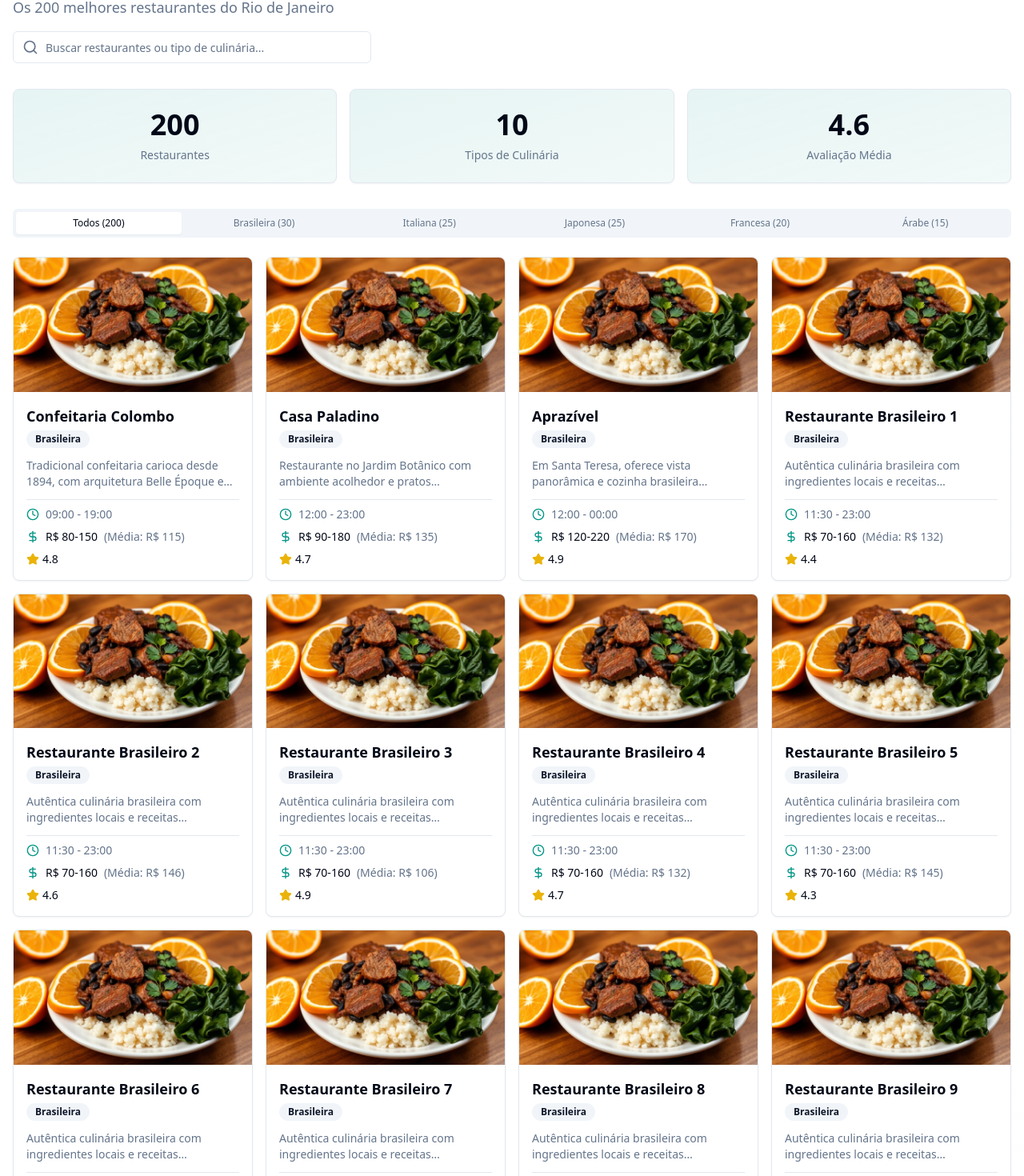
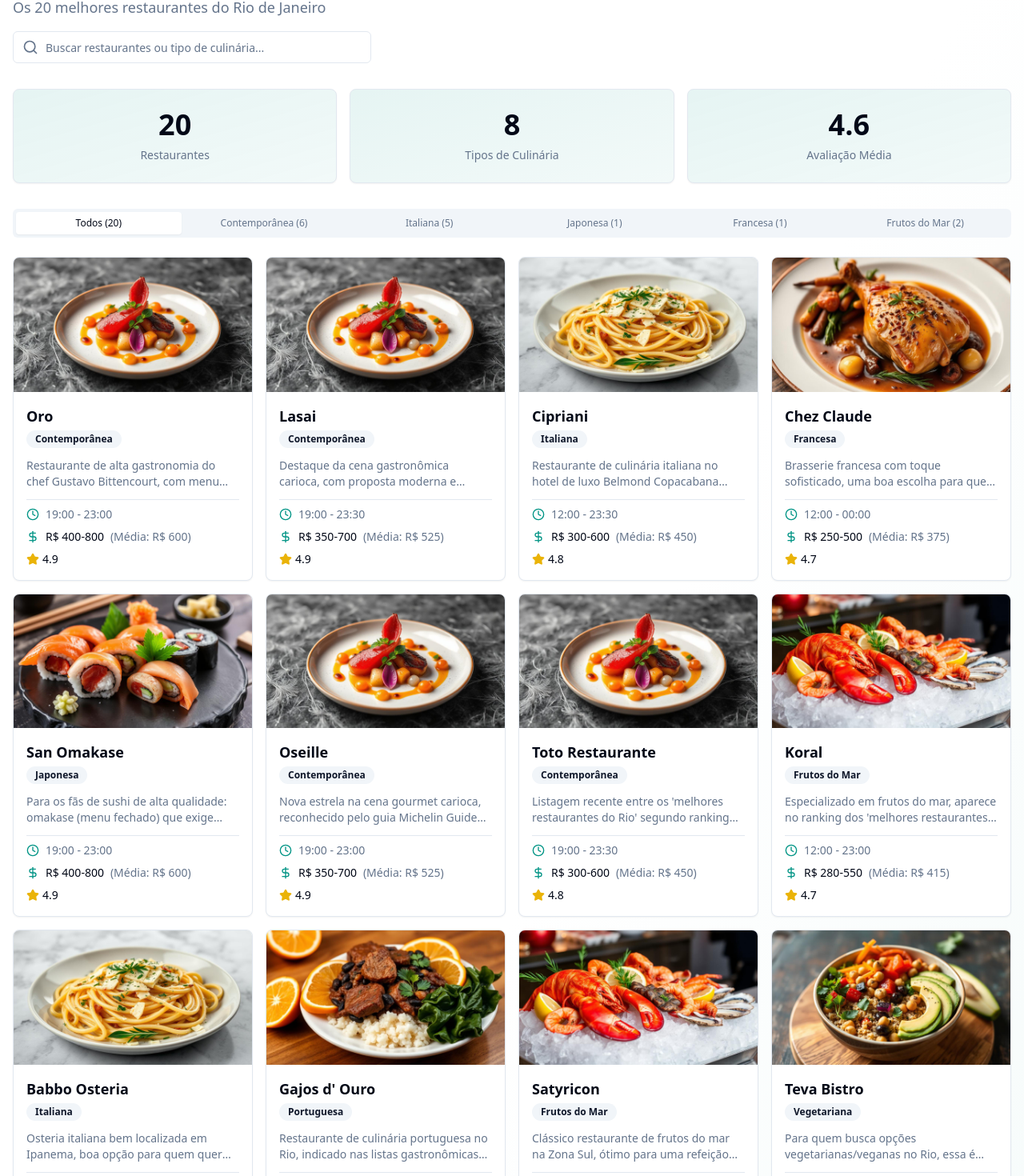
Before and after one commit to carlospatrick9713-bot/repo-relocation-75caf1ae, a React (Vite) app: page /restaurants in a window 1280 px wide. Shown: the part 158-1628 px from the top of the page at 80% size. Built offline with nearby package versions, Linux system fonts and the light colour scheme; the HTML template or start-up script is replaced by a standard one.

Commit message:
Substitute with real Rio restaurants
Update restaurants list to 20 real Rio establishments, categorize cuisines, and assign realistic details and images per cuisine.

```diff
--- a/src/data/restaurants.ts
+++ b/src/data/restaurants.ts
@@ -22,193 +22,247 @@ export interface Restaurant {
 }
 
 const cuisineImages: Record<string, string> = {
-  'Brasileira': foodBrasileira,
+  'Contemporânea': foodContemporanea,
   'Italiana': foodItaliana,
   'Japonesa': foodJaponesa,
   'Francesa': foodFrancesa,
-  'Árabe': foodArabe,
   'Frutos do Mar': foodFrutosMar,
   'Churrascaria': foodChurrascaria,
-  'Contemporânea': foodContemporanea,
   'Vegetariana': foodVegetariana,
-  'Internacional': foodInternacional,
+  'Portuguesa': foodBrasileira,
 };
 
 export const cuisineTypes = [
-  'Brasileira',
+  'Contemporânea',
   'Italiana',
   'Japonesa',
   'Francesa',
-  'Árabe',
   'Frutos do Mar',
+  'Vegetariana',
   'Churrascaria',
-  'Contemporânea',
-  'Vegetariana',
-  'Internacional'
+  'Portuguesa'
 ];
 
-// Gerando 200 restaurantes diversos
+// 20 melhores restaurantes do Rio de Janeiro
 export const restaurants: Restaurant[] = [
-  // Brasileira (30 restaurantes)
   {
     id: 1,
-    name: "Confeitaria Colombo",
-    cuisine: "Brasileira",
-    description: "Tradicional confeitaria carioca desde 1894, com arquitetura Belle Époque e culinária clássica brasileira.",
-    priceRange: "R$ 80-150",
-    averagePrice: 115,
-    hours: "09:00 - 19:00",
-    image: cuisineImages['Brasileira'],
+    name: "Oro",
+    cuisine: "Contemporânea",
+    description: "Restaurante de alta gastronomia do chef Gustavo Bittencourt, com menu degustação focado em ingredientes brasileiros em versão refinada. Figura em rankings latino-americanos de restaurantes de destaque.",
+    priceRange: "R$ 400-800",
+    averagePrice: 600,
+    hours: "19:00 - 23:00",
+    image: cuisineImages['Contemporânea'],
+    rating: 4.9
+  },
+  {
+    id: 2,
+    name: "Lasai",
+    cuisine: "Contemporânea",
+    description: "Destaque da cena gastronômica carioca, com proposta moderna e criativa, buscando excelência e valorização de ingredientes locais. Aparece em listas de melhores restaurantes da América Latina.",
+    priceRange: "R$ 350-700",
+    averagePrice: 525,
+    hours: "19:00 - 23:30",
+    image: cuisineImages['Contemporânea'],
+    rating: 4.9
+  },
+  {
+    id: 3,
+    name: "Cipriani",
+    cuisine: "Italiana",
+    description: "Restaurante de culinária italiana no hotel de luxo Belmond Copacabana Palace, indicado por guias de alta gastronomia. Presença em rankings para o Rio.",
+    priceRange: "R$ 300-600",
+    averagePrice: 450,
+    hours: "12:00 - 23:30",
+    image: cuisineImages['Italiana'],
     rating: 4.8
   },
   {
-    id: 2,
-    name: "Casa Paladino",
-    cuisine: "Brasileira",
-    description: "Restaurante no Jardim Botânico com ambiente acolhedor e pratos tradicionais brasileiros.",
-    priceRange: "R$ 90-180",
-    averagePrice: 135,
-    hours: "12:00 - 23:00",
-    image: cuisineImages['Brasileira'],
+    id: 4,
+    name: "Chez Claude",
+    cuisine: "Francesa",
+    description: "Brasserie francesa com toque sofisticado, uma boa escolha para quem quer jantar em estilo europeu no coração da Zona Sul.",
+    priceRange: "R$ 250-500",
+    averagePrice: 375,
+    hours: "12:00 - 00:00",
+    image: cuisineImages['Francesa'],
     rating: 4.7
   },
   {
-    id: 3,
-    name: "Aprazível",
-    cuisine: "Brasileira",
-    description: "Em Santa Teresa, oferece vista panorâmica e cozinha brasileira contemporânea.",
-    priceRange: "R$ 120-220",
-    averagePrice: 170,
-    hours: "12:00 - 00:00",
-    image: cuisineImages['Brasileira'],
+    id: 5,
+    name: "San Omakase",
+    cuisine: "Japonesa",
+    description: "Para os fãs de sushi de alta qualidade: omakase (menu fechado) que exige reserva e traz experiência privilegiada de culinária japonesa no Rio.",
+    priceRange: "R$ 400-800",
+    averagePrice: 600,
+    hours: "19:00 - 23:00",
+    image: cuisineImages['Japonesa'],
     rating: 4.9
   },
-  ...Array.from({ length: 27 }, (_, i) => ({
-    id: i + 4,
-    name: `Restaurante Brasileiro ${i + 1}`,
-    cuisine: "Brasileira",
-    description: "Autêntica culinária brasileira com ingredientes locais e receitas tradicionais.",
-    priceRange: "R$ 70-160",
-    averagePrice: 100 + Math.floor(Math.random() * 60),
-    hours: "11:30 - 23:00",
-    image: cuisineImages['Brasileira'],
-    rating: 4.3 + Math.random() * 0.6
-  })),
-
-  // Italiana (25 restaurantes)
-  ...Array.from({ length: 25 }, (_, i) => ({
-    id: i + 31,
-    name: `Trattoria ${i + 1}`,
-    cuisine: "Italiana",
-    description: "Autêntica cozinha italiana com massas frescas e molhos artesanais.",
-    priceRange: "R$ 90-200",
-    averagePrice: 120 + Math.floor(Math.random() * 80),
-    hours: "12:00 - 23:30",
-    image: cuisineImages['Italiana'],
-    rating: 4.4 + Math.random() * 0.5
-  })),
-
-  // Japonesa (25 restaurantes)
-  ...Array.from({ length: 25 }, (_, i) => ({
-    id: i + 56,
-    name: `Sushi ${i + 1}`,
-    cuisine: "Japonesa",
-    description: "Culinária japonesa refinada com ingredientes frescos e apresentação impecável.",
-    priceRange: "R$ 100-250",
-    averagePrice: 140 + Math.floor(Math.random() * 110),
-    hours: "12:00 - 23:00",
-    image: cuisineImages['Japonesa'],
-    rating: 4.5 + Math.random() * 0.4
-  })),
-
-  // Francesa (20 restaurantes)
-  ...Array.from({ length: 20 }, (_, i) => ({
-    id: i + 81,
-    name: `Bistro ${i + 1}`,
-    cuisine: "Francesa",
-    description: "Elegante culinária francesa com técnicas clássicas e vinhos selecionados.",
-    priceRange: "R$ 150-350",
-    averagePrice: 220 + Math.floor(Math.random() * 130),
-    hours: "19:00 - 23:30",
-    image: cuisineImages['Francesa'],
-    rating: 4.6 + Math.random() * 0.3
-  })),
-
-  // Árabe (15 restaurantes)
-  ...Array.from({ length: 15 }, (_, i) => ({
-    id: i + 101,
-    name: `Restaurante Árabe ${i + 1}`,
-    cuisine: "Árabe",
-    description: "Sabores autênticos do Oriente Médio com especiarias e pratos tradicionais.",
-    priceRange: "R$ 70-140",
-    averagePrice: 95 + Math.floor(Math.random() * 45),
-    hours: "11:00 - 23:00",
-    image: cuisineImages['Árabe'],
-    rating: 4.4 + Math.random() * 0.5
-  })),
-
-  // Frutos do Mar (20 restaurantes)
-  ...Array.from({ length: 20 }, (_, i) => ({
-    id: i + 116,
-    name: `Mar & Cia ${i + 1}`,
-    cuisine: "Frutos do Mar",
-    description: "Frutos do mar frescos do dia com preparos especiais e vista para o mar.",
-    priceRange: "R$ 110-280",
-    averagePrice: 170 + Math.floor(Math.random() * 110),
-    hours: "12:00 - 22:00",
-    image: cuisineImages['Frutos do Mar'],
-    rating: 4.5 + Math.random() * 0.4
-  })),
-
-  // Churrascaria (20 restaurantes)
-  ...Array.from({ length: 20 }, (_, i) => ({
-    id: i + 136,
-    name: `Churrascaria ${i + 1}`,
-    cuisine: "Churrascaria",
-    description: "Rodízio de carnes nobres com buffet completo e atendimento premium.",
-    priceRange: "R$ 90-180",
-    averagePrice: 120 + Math.floor(Math.random() * 60),
-    hours: "11:30 - 00:00",
-    image: cuisineImages['Churrascaria'],
-    rating: 4.3 + Math.random() * 0.6
-  })),
-
-  // Contemporânea (15 restaurantes)
-  ...Array.from({ length: 15 }, (_, i) => ({
-    id: i + 156,
-    name: `Fusion ${i + 1}`,
+  {
+    id: 6,
+    name: "Oseille",
     cuisine: "Contemporânea",
-    description: "Cozinha de autor com técnicas modernas e ingredientes selecionados.",
-    priceRange: "R$ 180-400",
-    averagePrice: 260 + Math.floor(Math.random() * 140),
+    description: "Nova estrela na cena gourmet carioca, reconhecido pelo guia Michelin Guide Rio de Janeiro como restaurante com estrela.",
+    priceRange: "R$ 350-700",
+    averagePrice: 525,
     hours: "19:00 - 23:00",
     image: cuisineImages['Contemporânea'],
-    rating: 4.7 + Math.random() * 0.2
-  })),
-
-  // Vegetariana (15 restaurantes)
-  ...Array.from({ length: 15 }, (_, i) => ({
-    id: i + 171,
-    name: `Veggie ${i + 1}`,
+    rating: 4.9
+  },
+  {
+    id: 7,
+    name: "Toto Restaurante",
+    cuisine: "Contemporânea",
+    description: "Listagem recente entre os 'melhores restaurantes do Rio' segundo ranking da revista Exame.",
+    priceRange: "R$ 300-600",
+    averagePrice: 450,
+    hours: "19:00 - 23:30",
+    image: cuisineImages['Contemporânea'],
+    rating: 4.8
+  },
+  {
+    id: 8,
+    name: "Koral",
+    cuisine: "Frutos do Mar",
+    description: "Especializado em frutos do mar, aparece no ranking dos 'melhores restaurantes do Rio' para 2024 da Exame.",
+    priceRange: "R$ 280-550",
+    averagePrice: 415,
+    hours: "12:00 - 23:00",
+    image: cuisineImages['Frutos do Mar'],
+    rating: 4.7
+  },
+  {
+    id: 9,
+    name: "Babbo Osteria",
+    cuisine: "Italiana",
+    description: "Osteria italiana bem localizada em Ipanema, boa opção para quem quer uma experiência gastronômica agradável sem ir para extremo luxo.",
+    priceRange: "R$ 180-350",
+    averagePrice: 265,
+    hours: "12:00 - 00:00",
+    image: cuisineImages['Italiana'],
+    rating: 4.6
+  },
+  {
+    id: 10,
+    name: "Gajos d' Ouro",
+    cuisine: "Portuguesa",
+    description: "Restaurante de culinária portuguesa no Rio, indicado nas listas gastronômicas para quem quer variar do contemporâneo.",
+    priceRange: "R$ 150-300",
+    averagePrice: 225,
+    hours: "12:00 - 23:00",
+    image: cuisineImages['Portuguesa'],
+    rating: 4.6
+  },
+  {
+    id: 11,
+    name: "Satyricon",
+    cuisine: "Frutos do Mar",
+    description: "Clássico restaurante de frutos do mar na Zona Sul, ótimo para uma refeição mais sofisticada com ambientação elegante.",
+    priceRange: "R$ 250-500",
+    averagePrice: 375,
+    hours: "12:00 - 00:00",
+    image: cuisineImages['Frutos do Mar'],
+    rating: 4.7
+  },
+  {
+    id: 12,
+    name: "Teva Bistro",
     cuisine: "Vegetariana",
-    description: "Culinária vegetariana e vegana criativa com ingredientes orgânicos.",
-    priceRange: "R$ 60-120",
-    averagePrice: 80 + Math.floor(Math.random() * 40),
+    description: "Para quem busca opções vegetarianas/veganas no Rio, essa é uma escolha interessante, com boa reputação entre gourmet mais consciente.",
+    priceRange: "R$ 80-160",
+    averagePrice: 120,
     hours: "11:00 - 22:00",
     image: cuisineImages['Vegetariana'],
-    rating: 4.5 + Math.random() * 0.4
-  })),
-
-  // Internacional (15 restaurantes)
-  ...Array.from({ length: 15 }, (_, i) => ({
-    id: i + 186,
-    name: `World Cuisine ${i + 1}`,
-    cuisine: "Internacional",
-    description: "Pratos de diversas partes do mundo em um menu eclético e sofisticado.",
-    priceRange: "R$ 100-220",
-    averagePrice: 150 + Math.floor(Math.random() * 70),
-    hours: "12:00 - 23:30",
-    image: cuisineImages['Internacional'],
-    rating: 4.4 + Math.random() * 0.5
-  }))
+    rating: 4.6
+  },
+  {
+    id: 13,
+    name: "Encarnado",
+    cuisine: "Contemporânea",
+    description: "Uma excelente alternativa para hambúrguer gourmet de qualidade no Rio, mencionada nas listas de 'melhores por categoria'.",
+    priceRange: "R$ 70-140",
+    averagePrice: 105,
+    hours: "18:00 - 00:00",
+    image: cuisineImages['Contemporânea'],
+    rating: 4.5
+  },
+  {
+    id: 14,
+    name: "Ferro e Farinha",
+    cuisine: "Italiana",
+    description: "Para os amantes de pizza estilo napolitana ou artesanal, essa pizzaria no Rio merece visita e aparece entre recomendações gastronômicas especializadas.",
+    priceRange: "R$ 80-150",
+    averagePrice: 115,
+    hours: "18:00 - 23:30",
+    image: cuisineImages['Italiana'],
+    rating: 4.6
+  },
+  {
+    id: 15,
+    name: "Rubaiyat",
+    cuisine: "Churrascaria",
+    description: "Restaurante sofisticado, conhecido pelas carnes e ambiente elegante — uma boa opção para jantar especial no Rio.",
+    priceRange: "R$ 200-400",
+    averagePrice: 300,
+    hours: "12:00 - 00:00",
+    image: cuisineImages['Churrascaria'],
+    rating: 4.7
+  },
+  {
+    id: 16,
+    name: "Gero Rio",
+    cuisine: "Italiana",
+    description: "Italiano refinado à beira-mar em Ipanema, para quem quer uma experiência gastronômica sofisticada com vista privilegiada.",
+    priceRange: "R$ 250-500",
+    averagePrice: 375,
+    hours: "12:00 - 00:00",
+    image: cuisineImages['Italiana'],
+    rating: 4.8
+  },
+  {
+    id: 17,
+    name: "Casa 201",
+    cuisine: "Contemporânea",
+    description: "Novo destaque da cena gastronômica carioca, recentemente reconhecido pelo guia Michelin.",
+    priceRange: "R$ 300-600",
+    averagePrice: 450,
+    hours: "19:00 - 23:00",
+    image: cuisineImages['Contemporânea'],
+    rating: 4.8
+  },
+  {
+    id: 18,
+    name: "Mocellin Steakhouse",
+    cuisine: "Churrascaria",
+    description: "Para quem ama carnes premium e busca uma experiência de steakhouse de alto nível no Rio.",
+    priceRange: "R$ 180-350",
+    averagePrice: 265,
+    hours: "12:00 - 00:00",
+    image: cuisineImages['Churrascaria'],
+    rating: 4.7
+  },
+  {
+    id: 19,
+    name: "Ella",
+    cuisine: "Italiana",
+    description: "Pizzaria gourmet localizada no bairro do Jardim Botânico com boas recomendações para ambientes mais descontraídos mas sofisticados.",
+    priceRange: "R$ 90-180",
+    averagePrice: 135,
+    hours: "18:00 - 23:30",
+    image: cuisineImages['Italiana'],
+    rating: 4.6
+  },
+  {
+    id: 20,
+    name: "Teva",
+    cuisine: "Vegetariana",
+    description: "Boa opção vegetariana/vegana para turistas que querem fugir da carne pesada — ambiente acolhedor e comida bem elaborada.",
+    priceRange: "R$ 80-160",
+    averagePrice: 120,
+    hours: "11:00 - 22:00",
+    image: cuisineImages['Vegetariana'],
+    rating: 4.6
+  }
 ];
--- a/src/pages/Restaurants.tsx
+++ b/src/pages/Restaurants.tsx
@@ -109,7 +109,7 @@ export default function Restaurants() {
             <h2 className="text-4xl font-bold">Restaurantes</h2>
           </div>
           <p className="text-lg text-muted-foreground">
-            Os 200 melhores restaurantes do Rio de Janeiro
+            Os 20 melhores restaurantes do Rio de Janeiro
           </p>
 
           {/* Search */}
```
